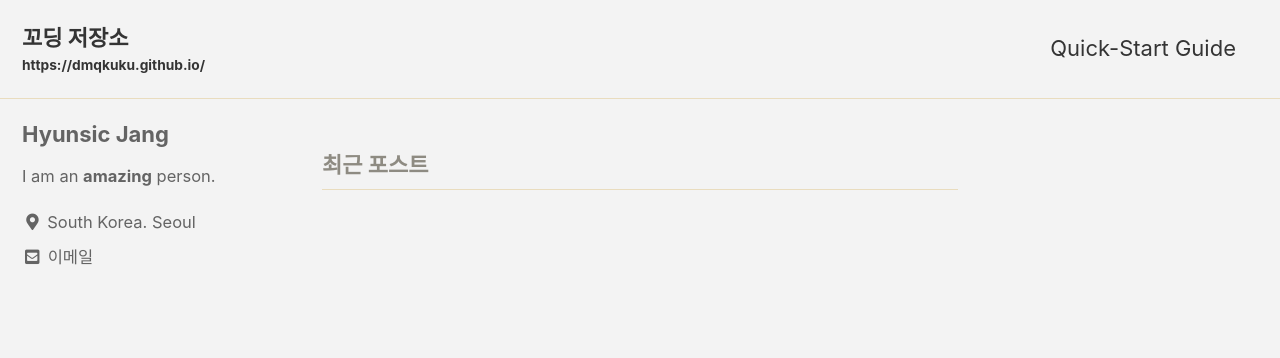
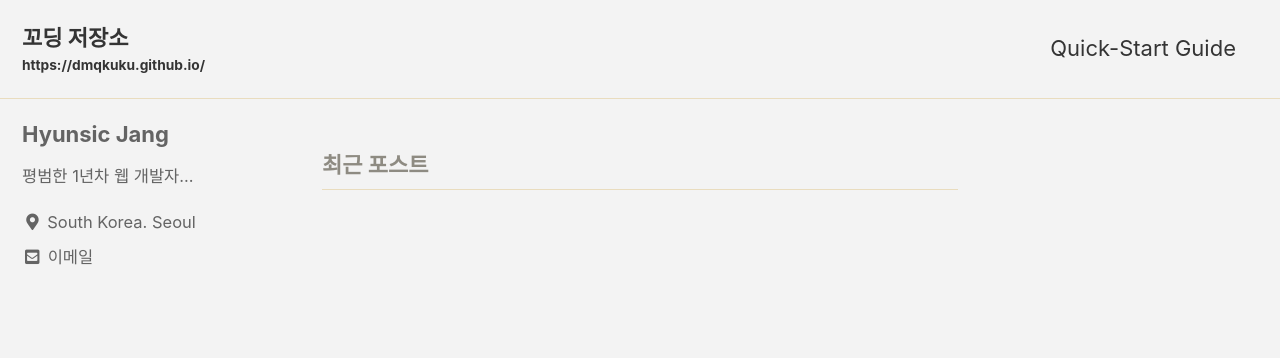
Before and after one commit to dmqkuku/jhsPage, a Jekyll site: the page built from index.html, in a window 1280 px wide. Shown: the top 358 px of the page. Built offline with Jekyll 4.4.1, drawn with Linux system fonts in a browser that asks for light colours; cached includes are drawn as plain includes; the list of posts is cut into pages by our own code.

Commit message:
설정 변경

```diff
--- a/_config.yml
+++ b/_config.yml
@@ -104,7 +104,7 @@ analytics:
 author:
   name             : "Hyunsic Jang"
   avatar           : # path of avatar image, e.g. "/assets/images/bio-photo.jpg"
-  bio              : "I am an **amazing** person."
+  bio              : "평범한 1년차 웹 개발자..."
   location         : "South Korea. Seoul"
   email            : wgtr9512@gmail.com
   links:
```
